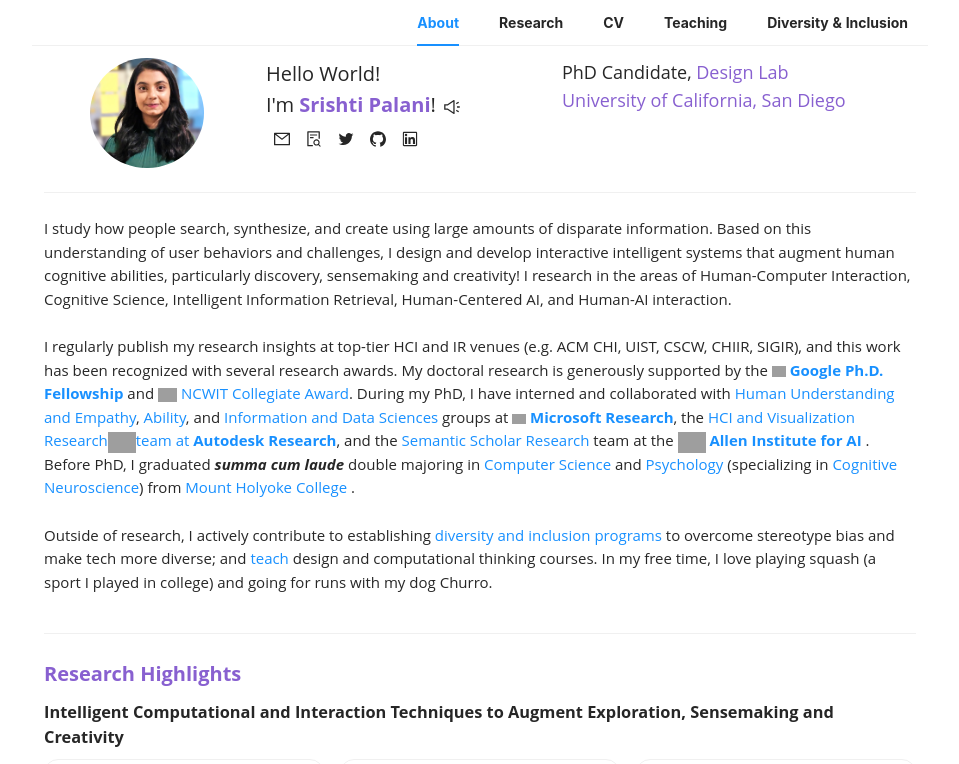
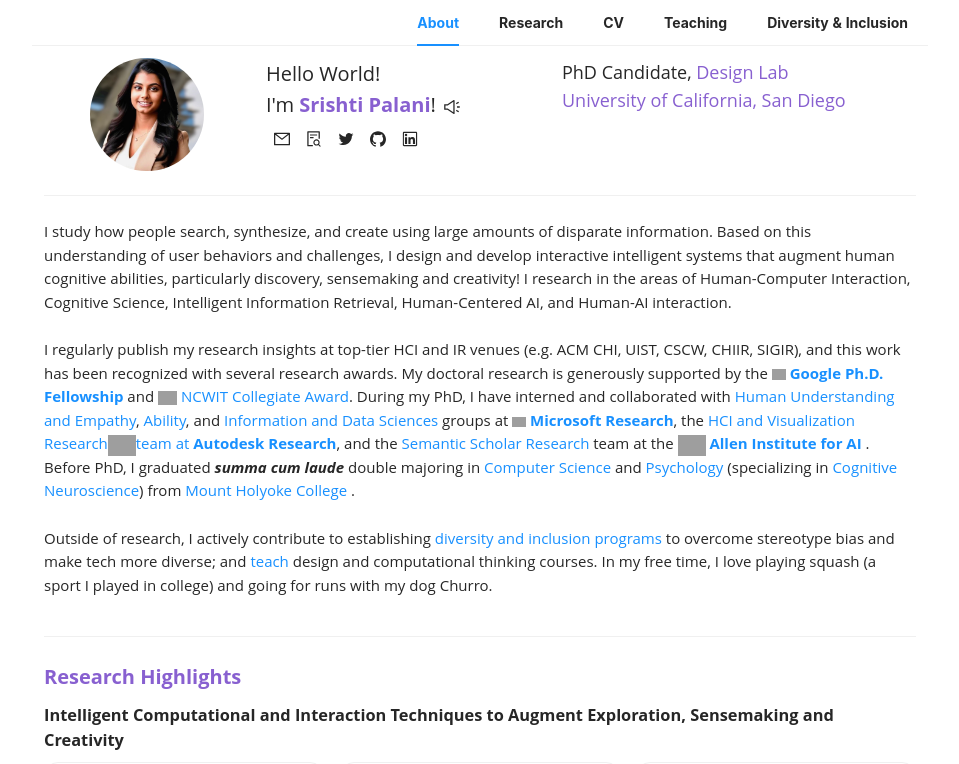
Before and after one commit to SrishtiPalani/React-Portfolio-Main, a React (Create React App) app: page / in a window 1280 px wide. Shown: the top 764 px of the page, without its empty margins (160-1119 px from the left). Built offline with nearby package versions, Linux system fonts and the light colour scheme; grey boxes are pictures that could not be loaded.

Commit message:
jan second commit

```diff
--- a/src/components/body/about/index.js
+++ b/src/components/body/about/index.js
@@ -69,7 +69,7 @@ function About() {
             <img
               // to make the image responsive
               // srcSet={`${imageSmall} 320w, ${imageMedium} 680w, ${imageLarge}   960w, ${imageXLarge} 1980w`}
-              src={require("../../../assets/SrishtiPalani.jpeg")}
+              src={require("../../../assets/srishti-palani.jpg")}
               alt="Srishti Palani -- PhD Researcher, UC San Diego"
               className="picture"
             />
```
Also changed, not shown: src/assets/srishti-palani.jpg (added).
